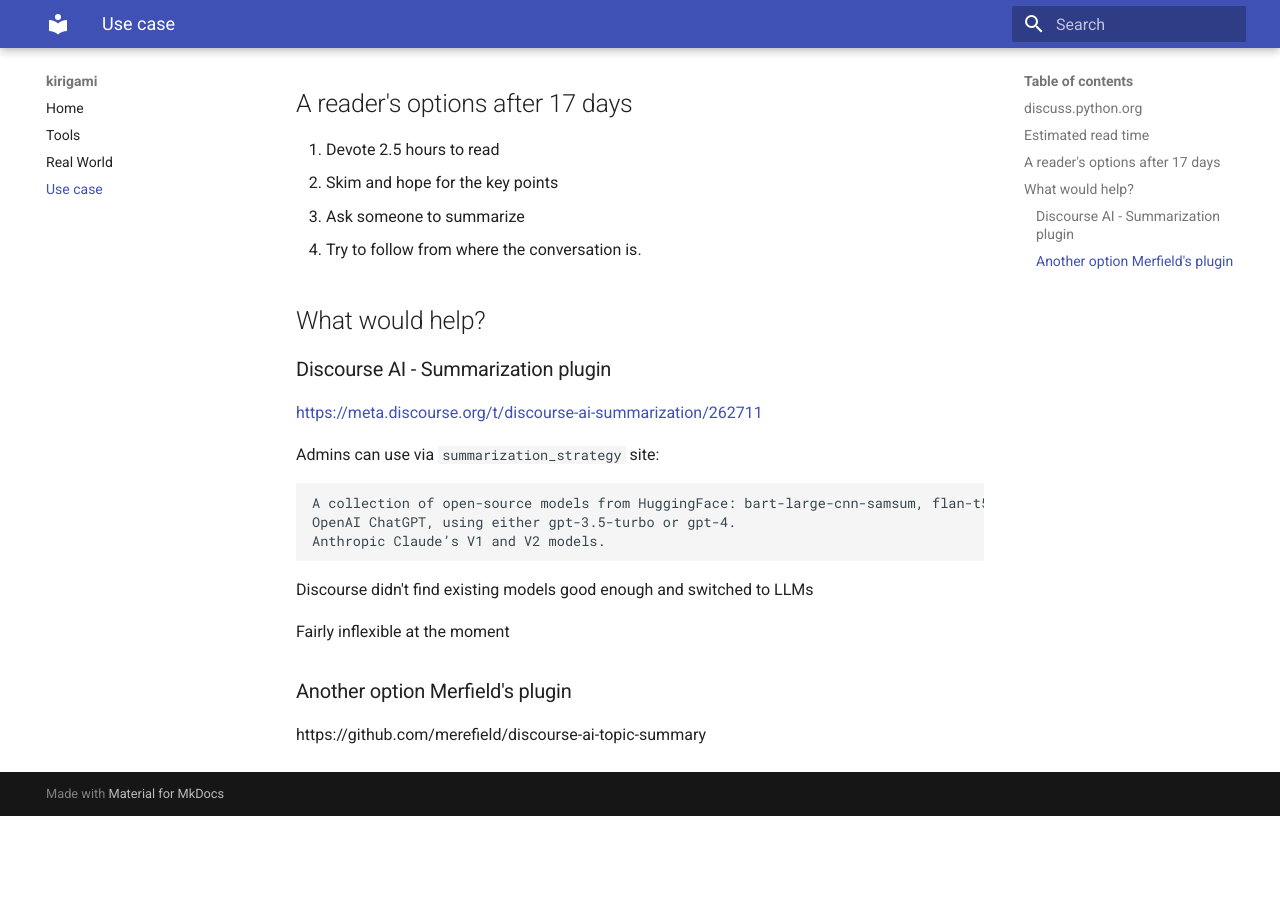
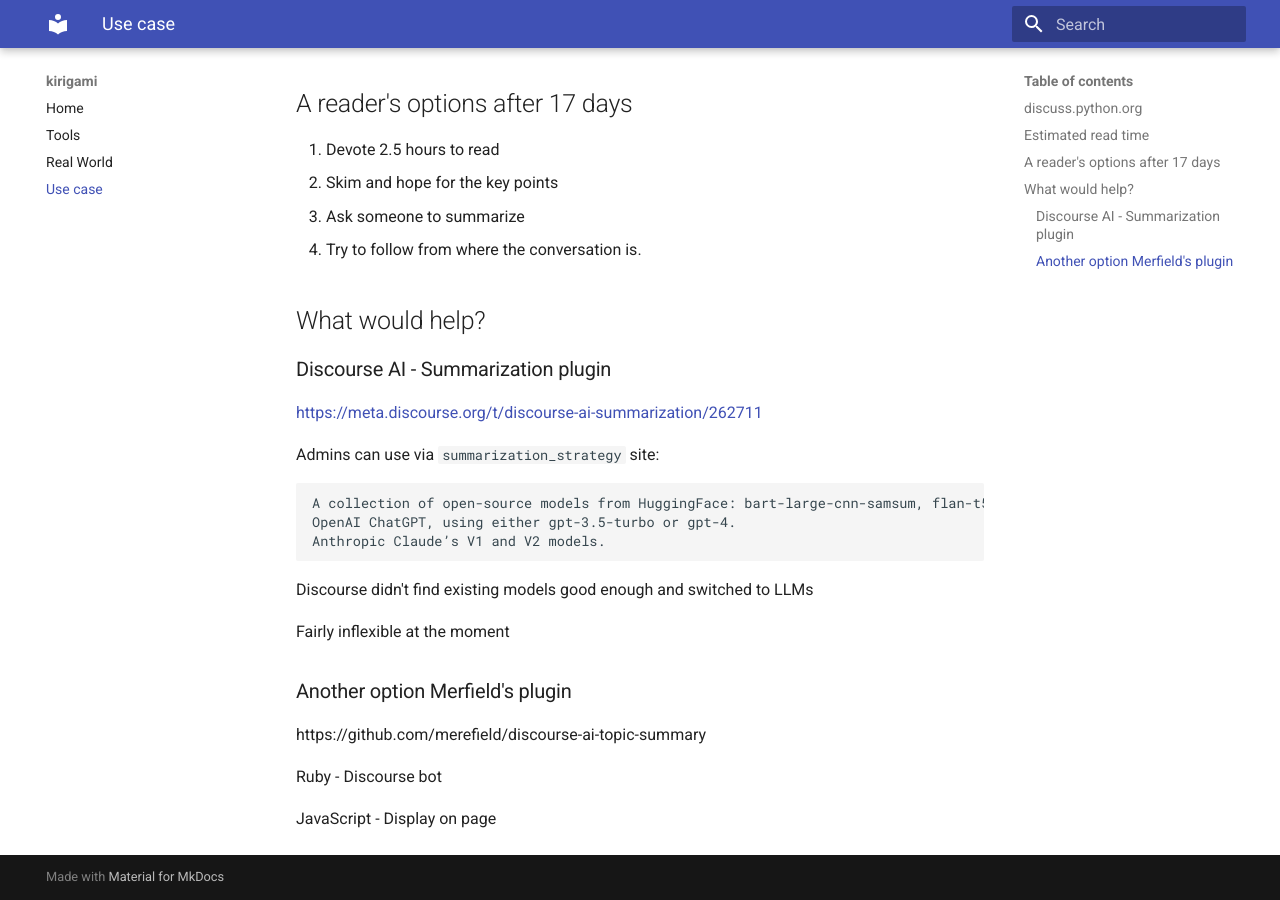
Before and after one commit to willingc/kirigami, an MkDocs documentation site: the page built from docs/usecase.md, in a window 1280 px wide and 900 px high, scrolled down 596 px. Built offline with MkDocs 1.6.1 and Material for MkDocs 9.7.7, drawn with Linux system fonts in a browser that asks for light colours; before the commit the page ends 1412 px from its top, so only the background shows below that.

Commit message:
Add how merefield plugin is coded

```diff
--- a/docs/usecase.md
+++ b/docs/usecase.md
@@ -42,3 +42,7 @@
 ### Another option Merfield's plugin
 
 https://github.com/merefield/discourse-ai-topic-summary
+
+Ruby - Discourse bot
+
+JavaScript - Display on page
```
